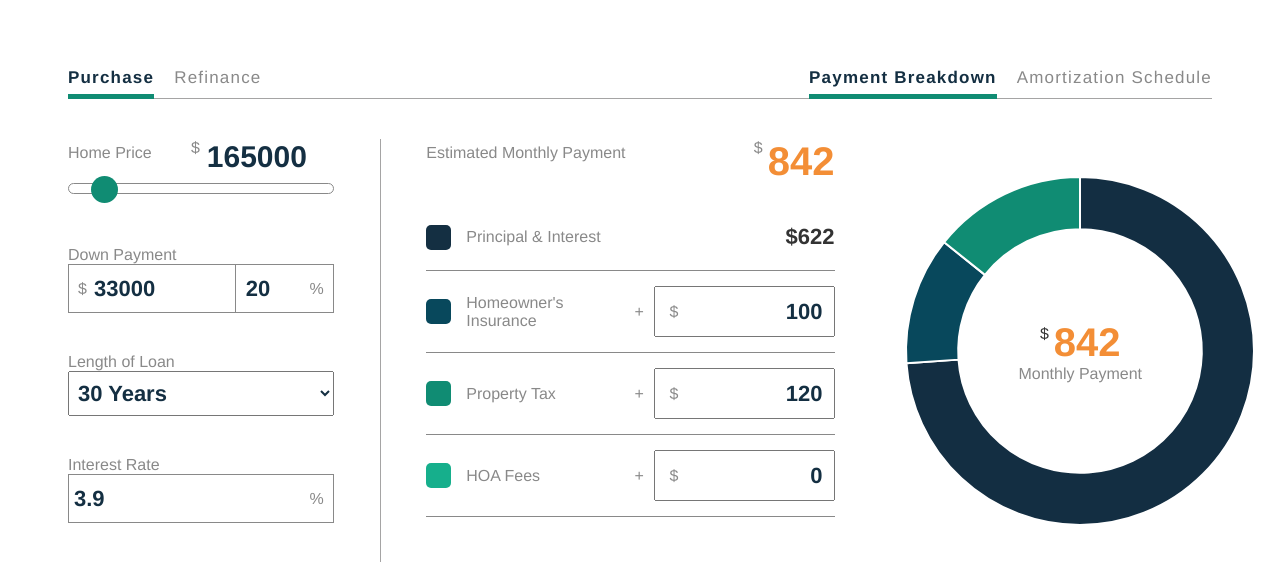
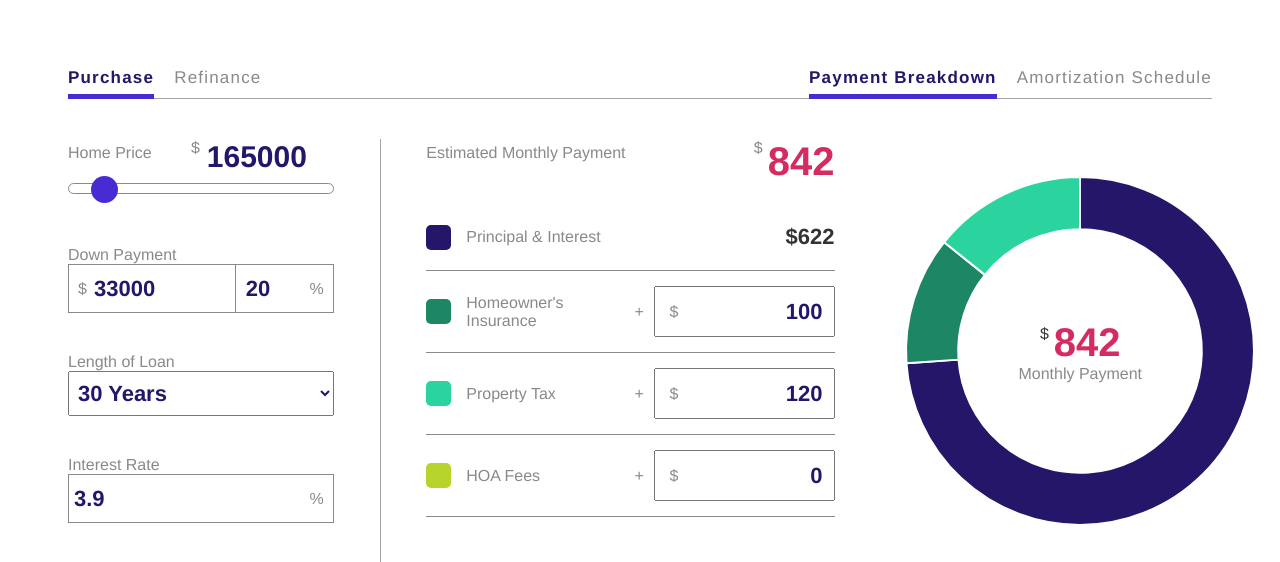
Before and after one commit to JShilling4/mortgage-calculator, a Vue app: page / in a window 1280 px wide. Shown: the top 562 px of the page. Built offline with nearby package versions, Linux system fonts and the light colour scheme.

Commit message:
color changes

```diff
--- a/src/components/AmortizationSchedule.vue
+++ b/src/components/AmortizationSchedule.vue
@@ -144,15 +144,15 @@ export default {
                 datasets: [
                     {
                         label: "Paid Principle",
-                        backgroundColor: "rgba(243, 142, 54, .5)",
+                        backgroundColor: "rgba(212, 43, 96, 0.541)",
                         data: this.totalsPaymentArray,
-                        pointColor: "#f38e36",
+                        pointColor: "#D42B61",
                     },
                     {
                         label: "Paid Interest",
-                        backgroundColor: "rgba(8, 72, 92, .6)",
+                        backgroundColor: "rgba(181, 212, 43, 0.555)",
                         data: this.totalsInterestArray,
-                        pointColor: "#08485c",
+                        pointColor: "#B6D42B",
                     },
                     {
                         label: "Principle",
--- a/src/components/MortgageCalculator.vue
+++ b/src/components/MortgageCalculator.vue
@@ -235,19 +235,19 @@ $fill-c: $main-font-color;
         .homeInsurance {
             padding: 1.5rem 0;
             span.colorCode {
-                background-color: $tertiary-color;
+                background-color: $quinary-color;
             }
         }
         .propTax {
             padding: 1.5rem 0;
             span.colorCode {
-                background-color: $primary-color;
+                background-color: $quaternary-color;
             }
         }
         .hoaFees {
             padding: 1.5rem 0;
             span.colorCode {
-                background-color: $quaternary-color;
+                background-color: $tertiary-color;
             }
         }
         .label-block {
--- a/src/components/PurchaseCalculator.vue
+++ b/src/components/PurchaseCalculator.vue
@@ -307,10 +307,10 @@ export default {
                 datasets: [
                     {
                         backgroundColor: [
-                            "#132e42",
-                            "#08485c",
-                            "#108c73",
-                            "#16af8c",
+                            "#25166a",
+                            "#1c8665",
+                            "#2BD49E",
+                            "#B6D42B",
                         ],
                         borderColor: "#fff",
                         //Data to be represented on y-axis
--- a/src/components/RefinanceCalculator.vue
+++ b/src/components/RefinanceCalculator.vue
@@ -237,10 +237,10 @@ export default {
                 datasets: [
                     {
                         backgroundColor: [
-                            "#132e42",
-                            "#08485c",
-                            "#108c73",
-                            "#16af8c",
+                            "#25166a",
+                            "#1c8665",
+                            "#2BD49E",
+                            "#B6D42B",
                         ],
                         borderColor: "#fff",
                         //Data to be represented on y-axis
--- a/src/scss/utility/_variables.scss
+++ b/src/scss/utility/_variables.scss
@@ -5,9 +5,10 @@ $gray-icon: #898989;
 $gray-copy: #a5a4a4;
 $validation-error-color: #ff2e2e;
 
-$primary-color: #108c73;
-$secondary-color: #f38e36;
-$tertiary-color: #08485c;
-$quaternary-color: #16af8c;
+$primary-color: #492BD4;
+$secondary-color: #D42B61;
+$tertiary-color: #B6D42B;
+$quaternary-color: #2BD49E;
+$quinary-color: #1c8665;
 
-$main-font-color: #142f42;
+$main-font-color: darken($primary-color, 25%);
```
